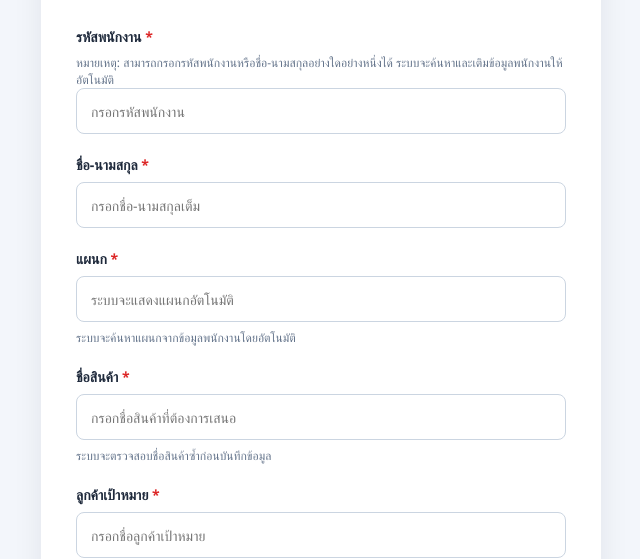
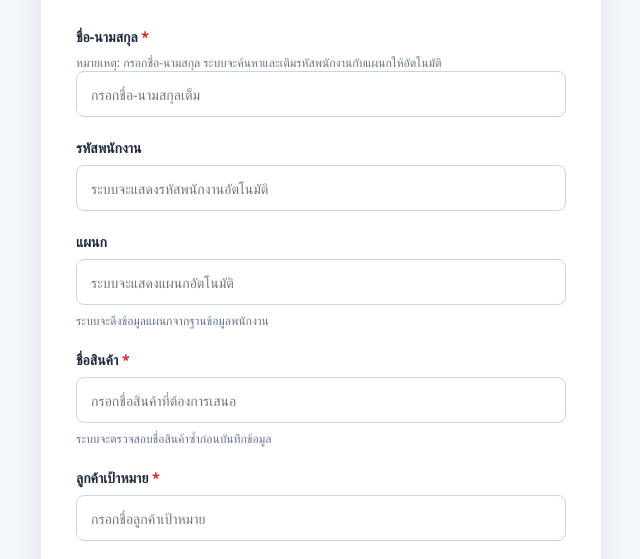
Before and after one commit to mflovr4658-arch/utn-product-form, a plain HTML site: page index.html in a window 1280 px wide. Both pictures are taken after a click on the button "เข้าสู่แบบฟอร์ม". Shown: the part 166-725 px from the top of the page, without its empty margins (319-959 px from the left). Drawn offline with Linux system fonts and the light colour scheme.

Commit message:
Update index.html

```diff
--- a/index.html
+++ b/index.html
@@ -50,45 +50,18 @@
 
       <form id="productForm">
 
-        <!-- รหัสพนักงาน -->
-        <div class="form-group">
-
-          <label for="employeeID">
-            รหัสพนักงาน <span class="required">*</span>
-          </label>
-
-          <small class="hint">
-            หมายเหตุ: สามารถกรอกรหัสพนักงานหรือชื่อ-นามสกุลอย่างใดอย่างหนึ่งได้
-            ระบบจะค้นหาและเติมข้อมูลพนักงานให้อัตโนมัติ
-          </small>
-
-          <input
-            type="text"
-            id="employeeID"
-            name="employeeID"
-            placeholder="กรอกรหัสพนักงาน"
-            maxlength="30"
-            autocomplete="off"
-            aria-describedby="employeeIDError"
-            required
-          >
-
-          <small
-            id="employeeIDError"
-            class="field-error"
-            role="alert"
-            hidden
-          ></small>
-
-        </div>
-
-
-        <!-- ชื่อ-นามสกุล -->
+        <!-- =================================
+             ชื่อ-นามสกุล
+        ================================== -->
         <div class="form-group">
 
           <label for="fullName">
             ชื่อ-นามสกุล <span class="required">*</span>
           </label>
+
+          <small class="hint">
+            หมายเหตุ: กรอกชื่อ-นามสกุล ระบบจะค้นหาและเติมรหัสพนักงานกับแผนกให้อัตโนมัติ
+          </small>
 
           <input
             type="text"
@@ -111,11 +84,42 @@
         </div>
 
 
-        <!-- แผนก -->
+        <!-- =================================
+             รหัสพนักงาน
+        ================================== -->
+        <div class="form-group">
+
+          <label for="employeeID">
+            รหัสพนักงาน
+          </label>
+
+          <input
+            type="text"
+            id="employeeID"
+            name="employeeID"
+            placeholder="ระบบจะแสดงรหัสพนักงานอัตโนมัติ"
+            maxlength="30"
+            autocomplete="off"
+            readonly
+          >
+
+          <small
+            id="employeeIDError"
+            class="field-error"
+            role="alert"
+            hidden
+          ></small>
+
+        </div>
+
+
+        <!-- =================================
+             แผนก
+        ================================== -->
         <div class="form-group">
 
           <label for="department">
-            แผนก <span class="required">*</span>
+            แผนก
           </label>
 
           <input
@@ -124,17 +128,18 @@
             name="department"
             placeholder="ระบบจะแสดงแผนกอัตโนมัติ"
             readonly
-            required
           >
 
           <small class="hint">
-            ระบบจะค้นหาแผนกจากข้อมูลพนักงานโดยอัตโนมัติ
+            ระบบจะดึงข้อมูลแผนกจากฐานข้อมูลพนักงาน
           </small>
 
         </div>
 
 
-        <!-- ชื่อสินค้า -->
+        <!-- =================================
+             ชื่อสินค้า
+        ================================== -->
         <div class="form-group">
 
           <label for="productName">
@@ -166,7 +171,9 @@
         </div>
 
 
-        <!-- ลูกค้าเป้าหมาย -->
+        <!-- =================================
+             ลูกค้าเป้าหมาย
+        ================================== -->
         <div class="form-group">
 
           <label for="targetCustomer">
@@ -185,7 +192,9 @@
         </div>
 
 
-        <!-- รายละเอียดการใช้งาน -->
+        <!-- =================================
+             รายละเอียดการใช้งาน
+        ================================== -->
         <div class="form-group">
 
           <label for="usageDetails">
@@ -204,7 +213,9 @@
         </div>
 
 
-        <!-- ปุ่มส่งข้อมูล -->
+        <!-- =================================
+             ปุ่มส่งข้อมูล
+        ================================== -->
         <button
           type="submit"
           id="submitBtn"
```
